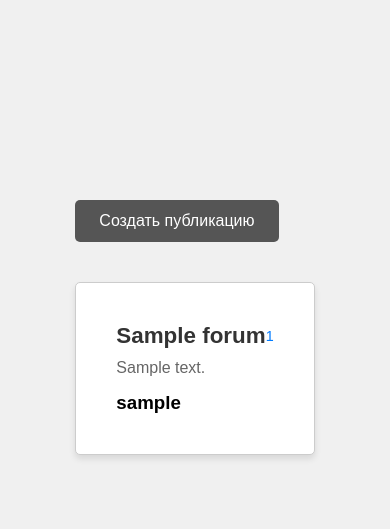
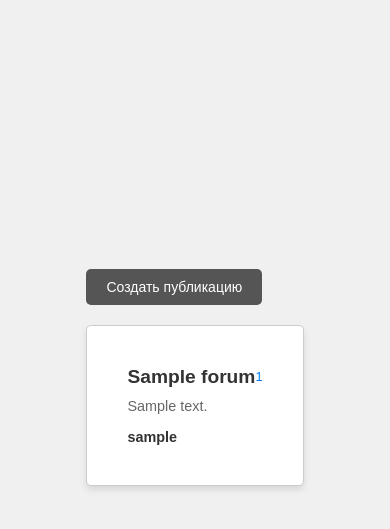
Before and after one commit to Yuri4ek/WebsiteFlask, a Flask app: template templates/forums.html in a window 390 px wide. Shown: the part 140-669 px from the top of the page. Run offline with Flask 3, Linux system fonts and the light colour scheme; the template is opened without the code that fills it: most values are stand-ins (such as "Sample title", 1, 10 or a date in 2020).

Commit message:
новые данные в бд, стили для мобильных устройств

```diff
--- a/data/HDDs.py
+++ b/data/HDDs.py
@@ -3,7 +3,7 @@
 
 
 class HDDs(SqlAlchemyBase):
-    __tablename__ = 'HHDs'
+    __tablename__ = 'HDDs'
 
     id = sqlalchemy.Column(sqlalchemy.Integer,
                            primary_key=True, autoincrement=True)
--- a/data/filling_db/HDDs.py
+++ b/data/filling_db/HDDs.py
@@ -19,7 +19,7 @@
     # удаляем старые данные
     con = sqlite3.connect("../../db/components.db")
     cur = con.cursor()
-    cur.execute("DELETE FROM HHDs")
+    cur.execute("DELETE FROM HDDs")
     con.commit()
     con.close()
 
--- a/static/css/forum.css
+++ b/static/css/forum.css
@@ -18,20 +18,19 @@
     list-style-type: none;
     padding: 0;
     width: 100%;
-    max-width: 900px;
+    max-width: 1200px;
     margin-top: 20px;
 }
 
 li {
     background-color: white;
-    margin-bottom: 10px;
     border-radius: 8px;
     padding: 20px;
     box-shadow: none;
 }
 
 li:hover {
-    background-color: #f1f1f1; /* Цвет для затемнения фона при наведении */
+    background-color: #f1f1f1;
 }
 
 li p {
@@ -52,33 +51,7 @@
 }
 
 a.create-thread:hover {
-    background-color: #0056b3; /* Темнеет при наведении */
-}
-
-/* Responsive Design */
-@media (max-width: 768px) {
-    body {
-        padding-top: 100px;
-    }
-    ul {
-        padding-left: 20px;
-    }
-}
-
-.forum-card {
-    text-decoration: none;
-    color: inherit;
-    display: block;
-    padding: 1rem;
-}
-
-.forum-item-title a {
-    text-decoration: none;
-    color: inherit;
-}
-
-.forum-item-title {
-    margin: 0;
+    background-color: #0056b3;
 }
 
 /* Forum Page Styles */
@@ -87,12 +60,13 @@
     max-width: 1200px;
     margin: 0 auto;
     padding: 20px;
+    padding-top: 100px;
 }
 
 .forum-header {
     display: flex;
     justify-content: flex-start;
-    margin-bottom: 20px;
+    margin-bottom: 30px;
 }
 
 .create-thread-btn {
@@ -109,14 +83,15 @@
 }
 
 .forum-list {
-    display: flex;
-    flex-direction: column;
+    display: grid;
+    grid-template-columns: repeat(2, 1fr);
     gap: 20px;
 }
 
 .forum-items {
     list-style-type: none;
     padding: 0;
+    display: contents;
 }
 
 .forum-item {
@@ -148,6 +123,11 @@
     color: #333;
 }
 
+.forum-item-title a {
+    text-decoration: none;
+    color: inherit;
+}
+
 .forum-description {
     font-size: 1em;
     color: #666;
@@ -159,3 +139,63 @@
     font-size: 0.9em;
     color: #007BFF;
 }
+
+.forum-item-author {
+    font-size: 1em;
+    color: #333;
+    margin-top: 10px;
+}
+
+/* Responsive Design */
+@media (max-width: 768px) {
+    body {
+        padding-top: 100px;
+    }
+
+    .forum-container {
+        padding: 15px;
+        padding-top: 120px;
+    }
+
+    .forum-list {
+        grid-template-columns: 1fr;
+        gap: 15px;
+    }
+
+    .forum-item {
+        margin-bottom: 15px;
+    }
+
+    .forum Cardinals {
+        padding: 15px;
+    }
+
+    .forum-item-title {
+        font-size: 1.2em;
+    }
+
+    .forum-description {
+        font-size: 0.9em;
+    }
+
+    .forum-post-count {
+        font-size: 0.8em;
+    }
+
+    .forum-item-author {
+        font-size: 0.9em;
+    }
+
+    .create-thread-btn {
+        padding: 10px 20px;
+        font-size: 14px;
+    }
+
+    .forum-header {
+        margin-bottom: 20px;
+    }
+
+    ul {
+        padding: 0 10px;
+    }
+}
--- a/templates/forums.html
+++ b/templates/forums.html
@@ -22,10 +22,8 @@
                             <span class="forum-post-count" aria-label="Количество постов">{{ forum.post_count }}</span>
                         </div>
                         <p class="forum-description">{{ forum.content[:90] }}</p>
+                        <h3 class="forum-item-author">{{ forum.user.nickname }}</h3>
                     </article>
-                    <h2 class="forum-item-title">
-                                <h3>{{ forum.user.nickname }}</h3>
-                            </h2>
                 </a>
             </li>
             {% endfor %}
```
Also changed, not shown: data/filling_db/get_prices.py (+48 -44 lines), data/filling_db/power_supplies.py (+10 -7 lines), static/css/forum_detail.css (+46 -28 lines), data/filling_db/data_files/components_prices.json, db/components.db, 1 other file.
